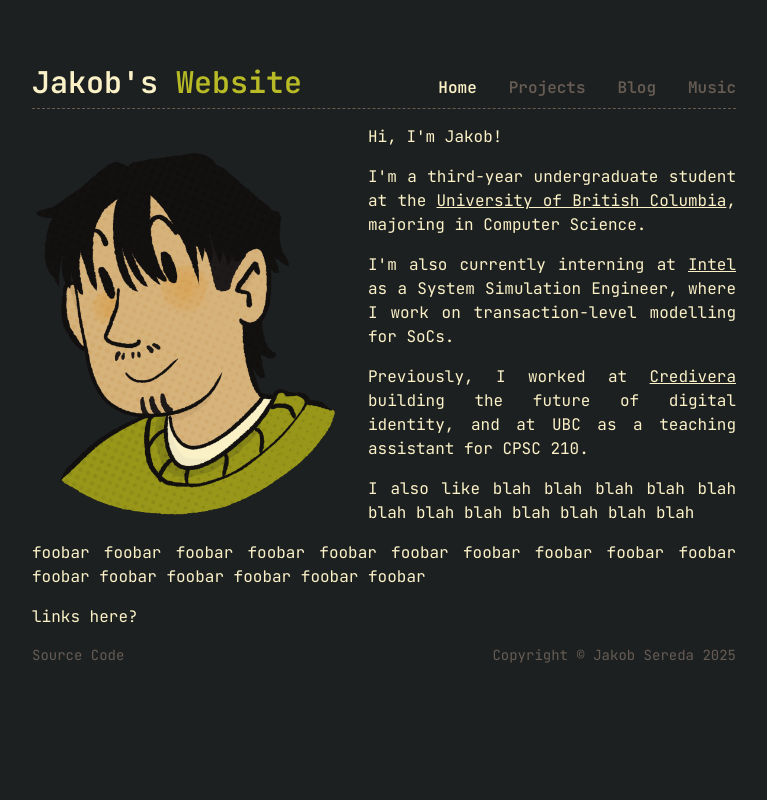
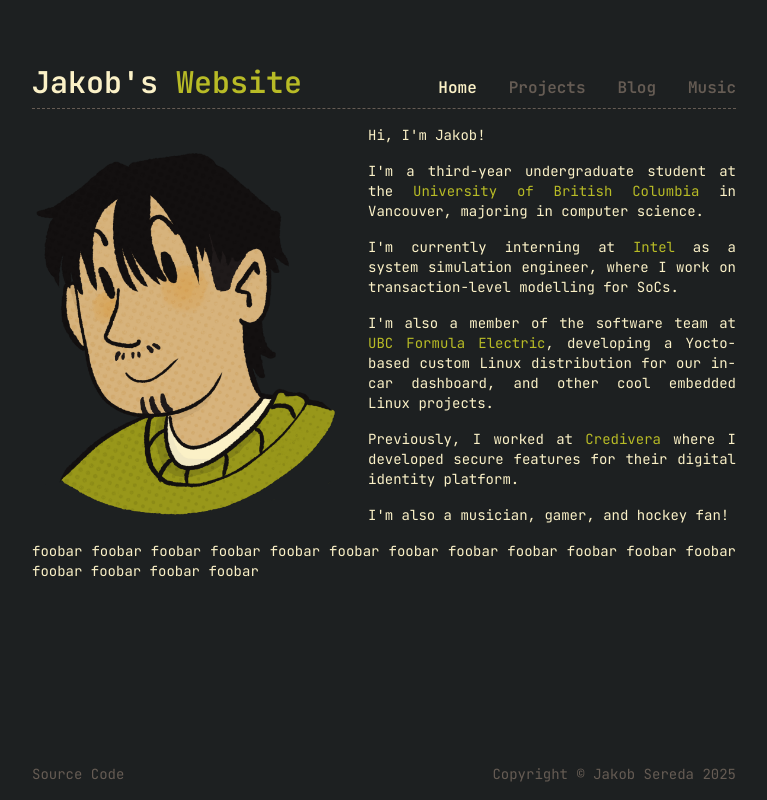
Before and after one commit to jakobsereda/portfolio, a SvelteKit app: page / in a window 1280 px wide. Shown: the whole page, without its empty margins (256-1023 px from the left). Built offline with nearby package versions, Linux system fonts and the light colour scheme.

Commit message:
feat: new home page text

```diff
--- a/src/routes/+layout.svelte
+++ b/src/routes/+layout.svelte
@@ -12,11 +12,11 @@
 		<Header />
 	</div>
 
-	<div>
+	<main class="flex-1">
 		{@render children()}
-	</div>
+	</main>
 
-	<div class="pt-4 pb-4">
+	<footer class="pt-4 pb-4">
 		<Footer />
-	</div>
+	</footer>
 </div>
--- a/src/routes/+page.svelte
+++ b/src/routes/+page.svelte
@@ -1,4 +1,4 @@
-<div class="flex flex-col text-justify gap-4 text-gruvbox-fg0">
+<div class="flex flex-col gap-4 text-justify text-gruvbox-fg0 text-sm">
 	<div class="flex flex-row gap-4">
 		<img src="./jakegreen.png" alt="jakegreen" class="h-100 w-auto" />
 		<div class="flex flex-col text-justify gap-4">
@@ -6,24 +6,34 @@
 				Hi, I'm Jakob!
 			</p>
 			<p>
-				I'm a third-year undergraduate student at the <a href="https://www.ubc.ca/" class="underline">University of British Columbia</a>, majoring in Computer Science.
+				I'm a third-year undergraduate student at the <a href="https://www.ubc.ca/" class="text-gruvbox-green1">University of British Columbia</a> in Vancouver, majoring in computer science.
 			</p>
 			<p>
-				I'm also currently interning at <a href="https://www.intel.com/" class="underline">Intel</a> as a System Simulation Engineer, where I work on transaction-level modelling for SoCs.
+				I'm currently interning at <a href="https://www.intel.com/" class="text-gruvbox-green1">Intel</a> as a system simulation engineer, where I work on transaction-level modelling for SoCs.
 			</p>
 			<p>
-				Previously, I worked at <a href="https://www.credivera.com/" class="underline">Credivera</a> building the future of digital identity,
-				and at UBC as a teaching assistant for CPSC 210.
+				I'm also a member of the software team at <a href="https://www.ubcformulaelectric.com/" class="text-gruvbox-green1">UBC Formula Electric</a>, developing a Yocto-based
+				custom Linux distribution for our in-car dashboard, and other cool embedded Linux projects.
 			</p>
 			<p>
-				I also like blah blah blah blah blah blah blah blah blah blah blah blah
+				Previously, I worked at <a href="https://www.credivera.com/" class="text-gruvbox-green1">Credivera</a> where I developed secure features for their digital identity platform.
+			</p>
+			<p>
+				I'm also a musician, gamer, and hockey fan!
 			</p>
 		</div>
 	</div>
 	<p>
 		foobar foobar foobar foobar foobar foobar foobar foobar foobar foobar foobar foobar foobar foobar foobar foobar
 	</p>
-	<p>
-		links here?
-	</p>
 </div>
+
+<style>
+	a {
+		transition: transform 0.2s ease;
+	}
+
+	a:hover {
+		text-decoration: underline;
+	}
+</style>
```
